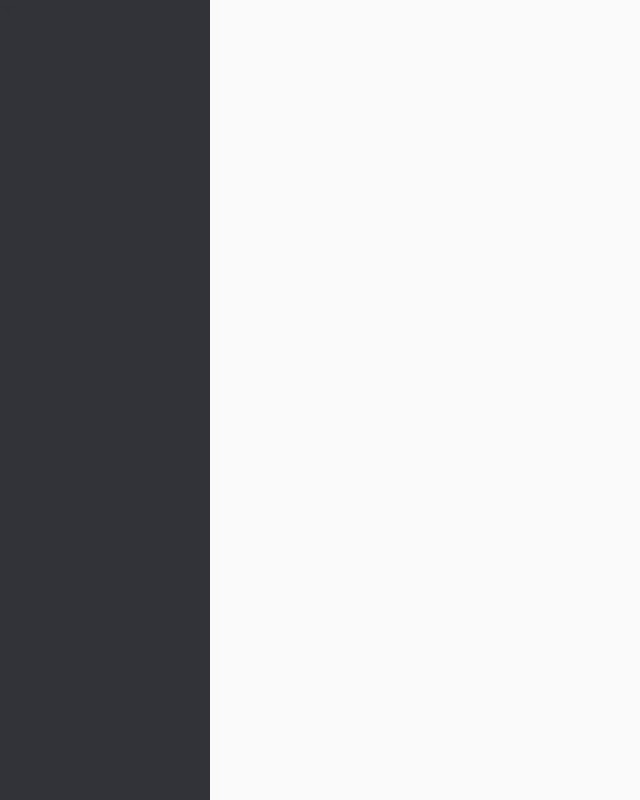
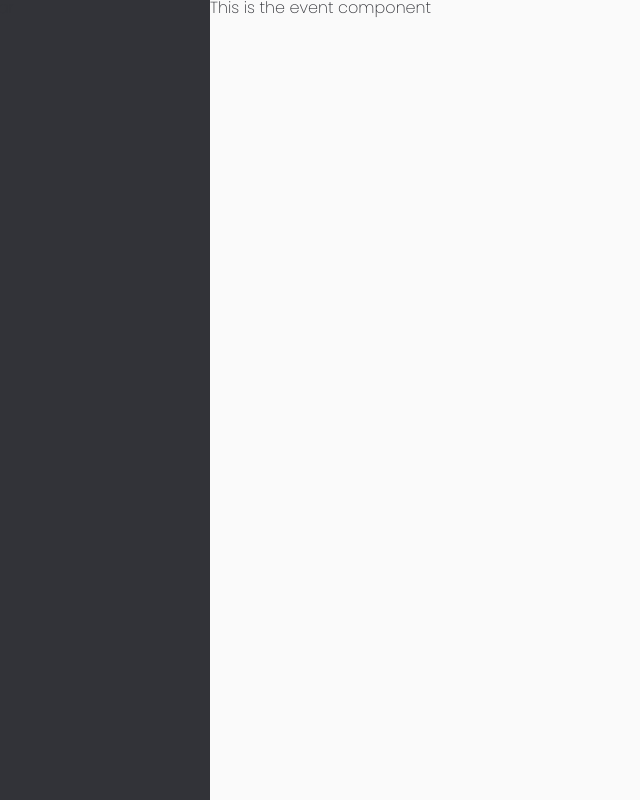
Before and after one commit to jmramirez/jose-ramirez-capstone, a React (Create React App) app in the folder client/: page / in a window 1280 px wide. Shown: the whole page, without its empty margins (110-750 px from the left). Built offline with nearby package versions, Linux system fonts and the light colour scheme.

Commit message:
Create Event component

```diff
--- /dev/null
+++ b/client/src/components/Event/Event.js
@@ -0,0 +1,10 @@
+import './Event.scss'
+
+const Event = () => {
+  return(
+    <div className="event" >
+      <h1>This is the event component</h1>
+    </div>
+  )
+}
+export default Event
--- /dev/null
+++ b/client/src/components/Event/Event.scss
@@ -0,0 +1,6 @@
+@use '../../partials/mixins' as *;
+@use '../../partials/variables' as *;
+
+.event {
+  padding-left: 20rem;
+}
--- a/client/src/pages/Dashboard/Dasboard.js
+++ b/client/src/pages/Dashboard/Dasboard.js
@@ -1,10 +1,12 @@
 import Sidebar from '../../components/Sidebar/Sidebar'
 import './Dashboard.scss'
+import Event from '../../components/Event/Event'
 
 const Dashboard = () => {
   return(
     <div className="dashboard">
       <Sidebar />
+      <Event />
     </div>
   )
 }
```
